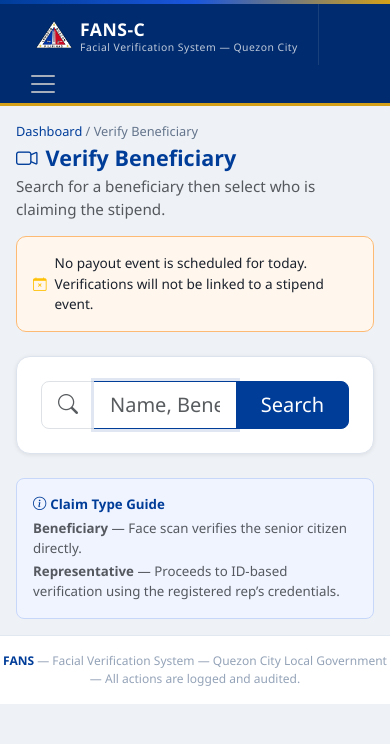
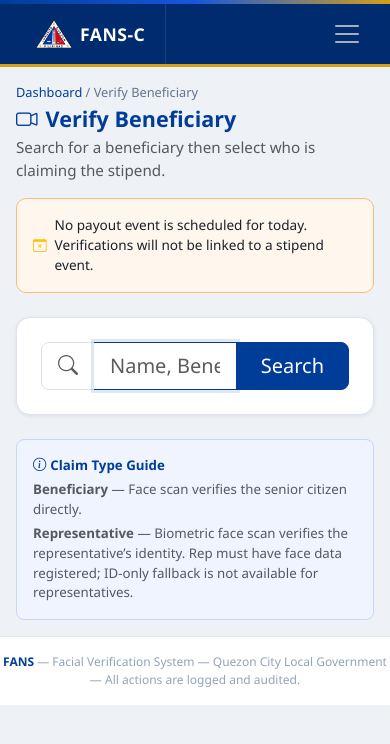
Before and after one commit to AEILEXE/FANS-C-A-Secure-FaceNet-Based-Facial-Verification-System-for-Senior-Citizen-Stipend-Distribution, a Django app: page /verification/ in a window 390 px wide. Shown: the top 744 px of the page. Run offline with Django 4.2, Linux system fonts and the light colour scheme; the visitor is signed in with stand-in values (Sample User, id 1); data that the repository does not hold is empty.

Commit message:
Improve representative UX and verification flow
UI and logic updates to clarify representative handling and improve performance:

- Hide .brand-sub on small screens in main.css.
- Remove duplicate message alerts from beneficiaries/detail.html.
- Update register_step2.html: change helper text, mark rep fields visually required, and add JS to toggle the fields and set/unset the required attribute.
- Update verification/result.html: tighten condition for showing ID fallback/manual review (exclude both 'verified' and 'manual_review').
- Update verification/verify_select.html: iterate active representatives, show per-rep face-data warning, render per-rep verification links only when rep has face data, and clarify representative verification guidance (no ID-only fallback).
- Add prefetch_related('representatives__face_embedding') in verification.views.verify_select to avoid N+1 queries when loading representative face data.

These changes improve clarity for representatives in the UI, prevent offering ID-only fallbacks for reps, and reduce DB queries when listing reps.

```diff
--- a/static/css/main.css
+++ b/static/css/main.css
@@ -661,4 +661,5 @@ code, .font-mono {
 
 @media (max-width: 576px) {
   .stat-value { font-size: 1.5rem; }
+  .navbar-fans .navbar-brand .brand-sub { display: none; }
 }
--- a/templates/beneficiaries/detail.html
+++ b/templates/beneficiaries/detail.html
@@ -74,12 +74,6 @@
     {% endif %}
   </div>
 </div>
-
-{% if messages %}
-  {% for msg in messages %}
-  <div class="alert alert-{% if msg.tags == 'error' %}danger{% else %}{{ msg.tags }}{% endif %} mb-3">{{ msg }}</div>
-  {% endfor %}
-{% endif %}
 
 {% if beneficiary.status == 'pending' %}
 <div class="alert d-flex gap-3 align-items-start mb-4"
--- a/templates/verification/result.html
+++ b/templates/verification/result.html
@@ -410,7 +410,7 @@
        class="btn btn-outline-secondary">
       <i class="bi bi-person me-1"></i> View Beneficiary
     </a>
-    {% if not attempt.fallback_triggered and attempt.decision in 'not_verified,denied' and attempt.claimant_type == 'beneficiary' and not attempt.overridden %}
+    {% if not attempt.fallback_triggered and attempt.decision != 'verified' and attempt.decision != 'manual_review' and attempt.claimant_type == 'beneficiary' and not attempt.overridden %}
     <a href="{% url 'verification:verify_fallback' attempt.pk %}" class="btn btn-warning">
       <i class="bi bi-person-badge me-1"></i> ID Fallback / Request Manual Review
     </a>
--- a/templates/verification/verify_select.html
+++ b/templates/verification/verify_select.html
@@ -75,12 +75,14 @@
               &bull; {{ b.municipality }}, {{ b.province }}
               &bull; Age {{ b.age }}
             </div>
-            {% if b.has_representative %}
+            {% for rep in b.representatives.all %}
+            {% if rep.is_active %}
             <div class="small text-info mt-1">
               <i class="bi bi-people me-1"></i>
-              Rep: {{ b.rep_first_name }} {{ b.rep_last_name }} ({{ b.rep_relationship }})
+              Rep: {{ rep.full_name }} ({{ rep.relationship }}){% if not rep.has_face_data %} &mdash; <span class="text-warning">No face registered</span>{% endif %}
             </div>
             {% endif %}
+            {% endfor %}
             {% if b.status != 'active' %}
             <div class="small text-danger mt-1">
               <i class="bi bi-exclamation-circle me-1"></i>
@@ -94,12 +96,14 @@
                class="btn btn-success btn-sm px-3">
               <i class="bi bi-person me-1"></i> Beneficiary
             </a>
-            {% if b.has_representative %}
-            <a href="{% url 'verification:verify_start' b.pk %}?claimant=representative"
+            {% for rep in b.representatives.all %}
+            {% if rep.is_active and rep.has_face_data %}
+            <a href="{% url 'verification:verify_start' b.pk %}?claimant=representative&rep_id={{ rep.pk }}"
                class="btn btn-outline-primary btn-sm px-3">
-              <i class="bi bi-people me-1"></i> Representative
+              <i class="bi bi-people me-1"></i> {{ rep.first_name }}
             </a>
             {% endif %}
+            {% endfor %}
             {% else %}
             <span class="badge bg-secondary p-2">Ineligible</span>
             {% endif %}
@@ -119,7 +123,7 @@
   <div class="mt-4 p-3 rounded-3 small text-muted" style="background:#f0f4ff; border:1px solid #c7d7fa;">
     <div class="fw-semibold text-qc-blue mb-1"><i class="bi bi-info-circle me-1"></i>Claim Type Guide</div>
     <div class="mb-1"><strong>Beneficiary</strong> &mdash; Face scan verifies the senior citizen directly.</div>
-    <div><strong>Representative</strong> &mdash; Proceeds to ID-based verification using the registered rep&rsquo;s credentials.</div>
+    <div><strong>Representative</strong> &mdash; Biometric face scan verifies the representative&rsquo;s identity. Rep must have face data registered; ID-only fallback is not available for representatives.</div>
   </div>
 
 </div>
--- a/verification/views.py
+++ b/verification/views.py
@@ -67,7 +67,7 @@ def verify_select(request):
             Beneficiary.objects.filter(status=Beneficiary.STATUS_ACTIVE, first_name__icontains=query) |
             Beneficiary.objects.filter(status=Beneficiary.STATUS_ACTIVE, beneficiary_id__icontains=query) |
             Beneficiary.objects.filter(status=Beneficiary.STATUS_ACTIVE, senior_citizen_id__icontains=query)
-        ).distinct().order_by('last_name', 'first_name')
+        ).distinct().order_by('last_name', 'first_name').prefetch_related('representatives__face_embedding')
 
     today = timezone.now().date()
     active_event = StipendEvent.get_active_event_for_date(today)
```
Also changed, not shown: templates/beneficiaries/register_step2.html (+15 -7 lines).
